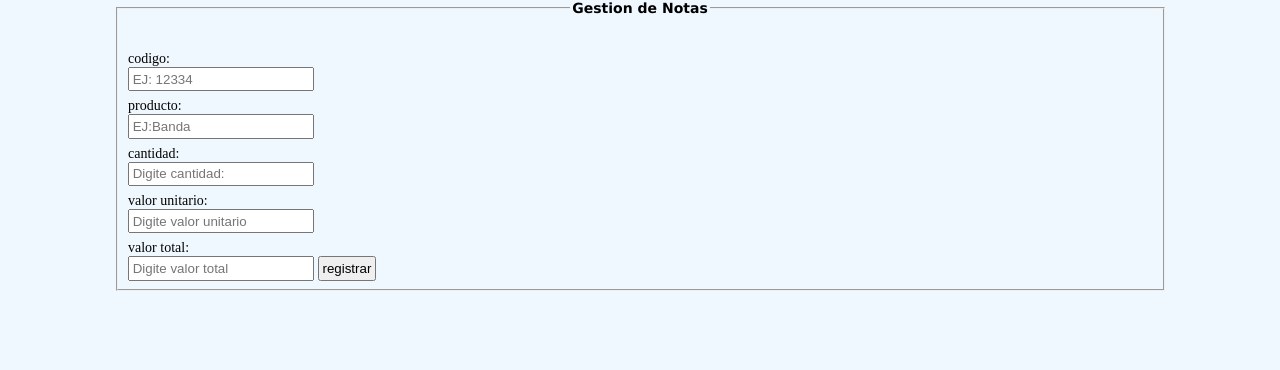
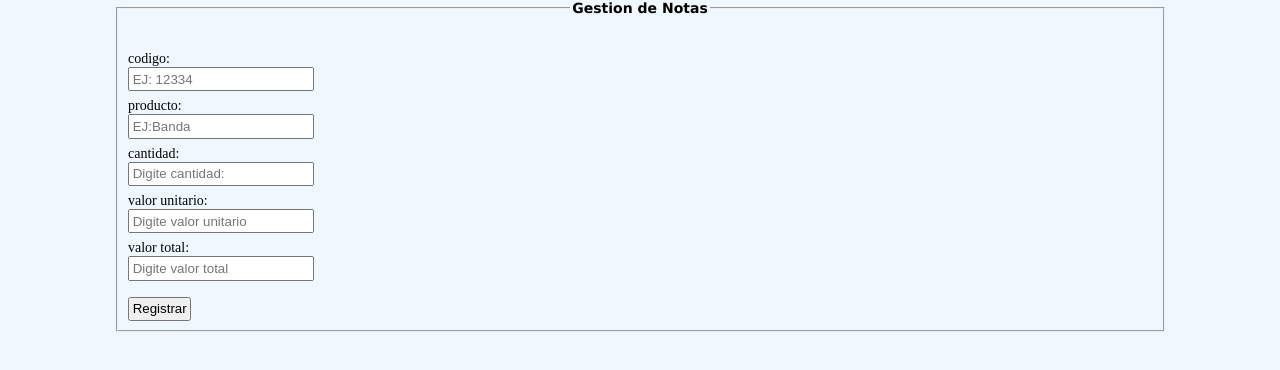
Before and after one commit to Francescovarilla/proyectoUno, a plain HTML site: page index.html in a window 1280 px wide. Drawn offline with Linux system fonts and the light colour scheme.

Commit message:
cree el index
cree el index

```diff
--- a/index.html
+++ b/index.html
@@ -29,8 +29,8 @@
 						     <label for='vtotal'>valor total:</label>
 						    <input type='number' name='ivalortotal' placeholder='Digite valor total' title='valor total' class='valor total' required/>
 
-
-							<input type='submit' name='registrar' value='registrar'/>
+                             <br><br>
+							<input type='submit' name='registrar' value='Registrar'/>
 
 
 							</br>
```
